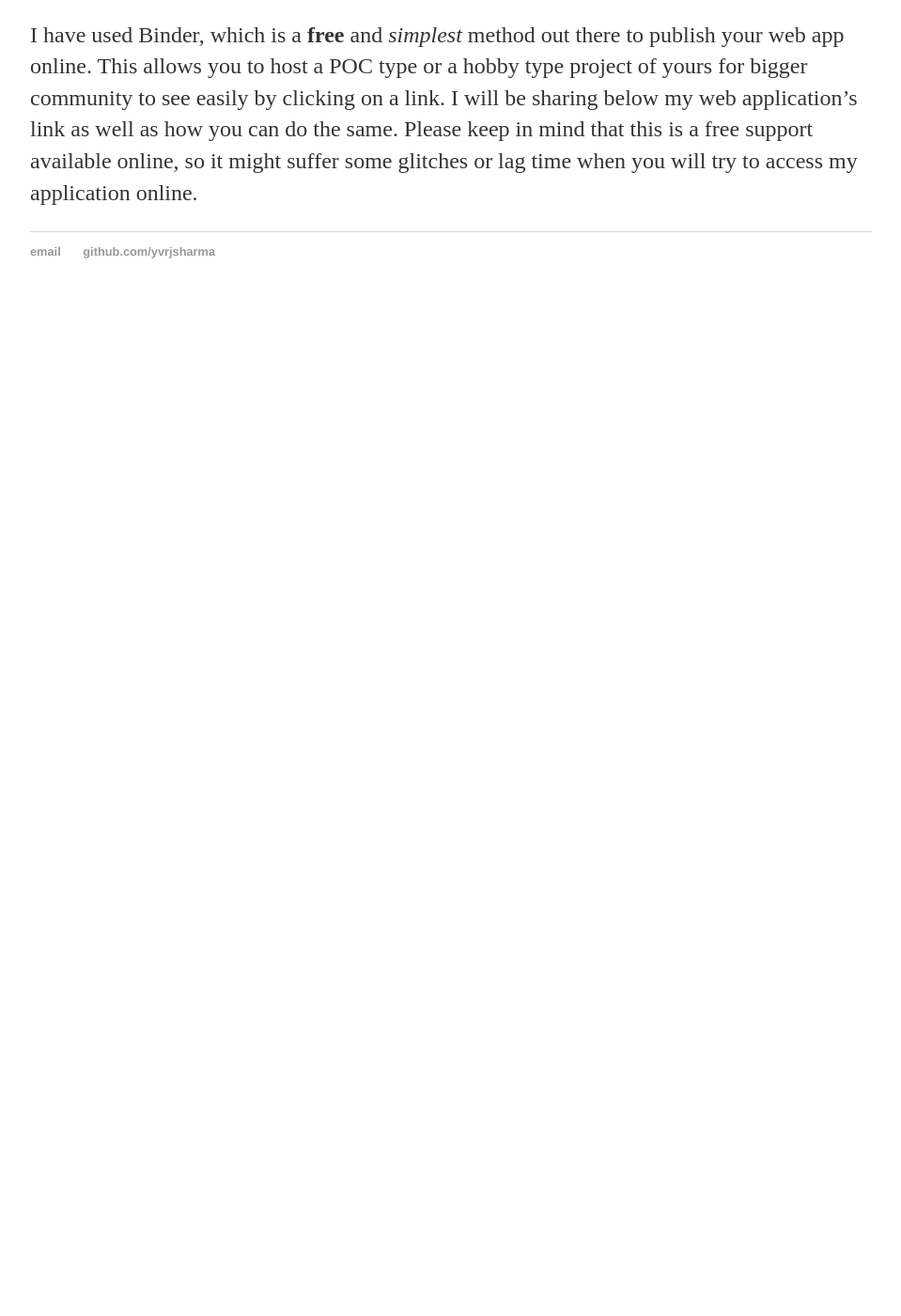
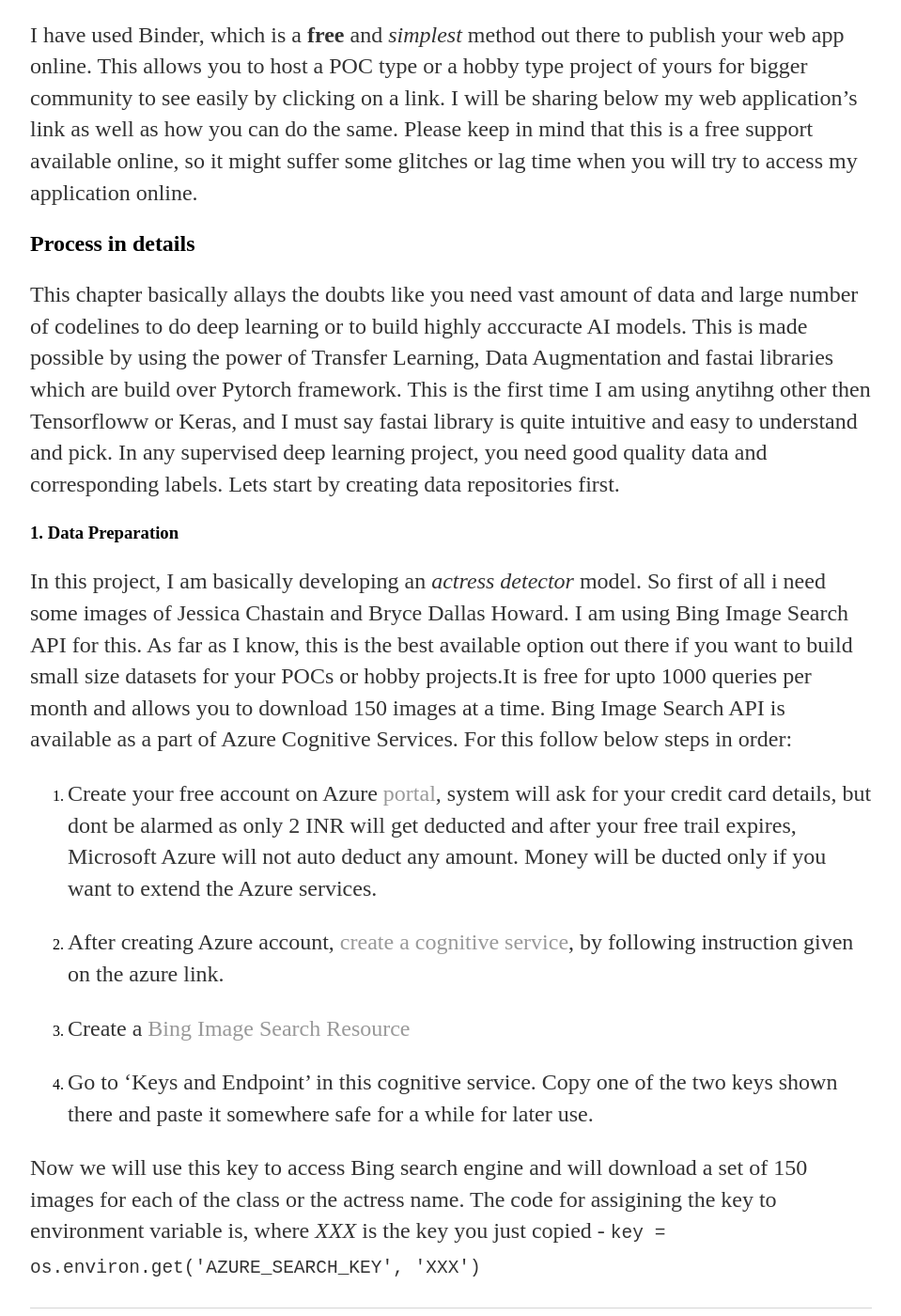
Before and after one commit to yvrjsharma/yvrjsharma.github.io, a Jekyll site: the page built from _posts/2020-09-17-fastai-chap2-build-deploy-dl-models.md, in a window 1280 px wide and 1400 px high, scrolled down 4291 px. Shown: the whole window at 94% size, without its empty margins (160-1119 px from the left). Built offline with Jekyll 4.4.1, drawn with Linux system fonts in a browser that asks for light colours; before the commit the page ends 4626 px from its top, so only the background shows below that.

Commit message:
Update bolg

```diff
--- a/_posts/2020-09-17-fastai-chap2-build-deploy-dl-models.md
+++ b/_posts/2020-09-17-fastai-chap2-build-deploy-dl-models.md
@@ -26,3 +26,21 @@ So, I have build a fun web appliction using the techniques that i have learned f
 ![](/images/mybinder.png)
 
 I have used Binder, which is a **free** and _simplest_ method out there to publish your web app online. This allows you to host a POC type or a hobby type project of yours for bigger community to see easily by clicking on a link. I will be sharing below my web application's link as well as how you can do the same. Please keep in mind that this is a free support available online, so it might suffer some glitches or lag time when you will try to access my application online.
+
+## Process in details
+
+This chapter basically allays the doubts like you need vast amount of data and large number of codelines to do deep learning or to build highly acccuracte AI models. This is made possible by using the power of Transfer Learning, Data Augmentation and fastai libraries which are build over Pytorch framework. This is the first time I am using anytihng other then Tensorfloww or Keras, and I must say fastai library is quite intuitive and easy to understand and pick. In any supervised deep learning project, you need good quality data and corresponding labels. Lets start by creating data repositories first.
+
+### 1.  Data Preparation
+In this project, I am basically developing an _actress detector_ model. So first of all i need some images of Jessica Chastain and Bryce Dallas Howard. I am using Bing Image Search API for this. As far as I know, this is the best available option out there if you want to build small size datasets for your POCs or hobby projects.It is free for upto 1000 queries per month and allows you to download 150 images at a time. Bing Image Search API is available as a part of Azure Cognitive Services. For this follow below steps in order:
+
+1. Create your free account on Azure [portal](https://azure.microsoft.com/en-in/free/), system will ask for your credit card details, but dont be alarmed as only 2 INR will get deducted and after your free trail expires, Microsoft Azure will not auto deduct any amount. Money will be ducted only if you want to extend the Azure services.
+
+2. After creating Azure account, [create a cognitive service](https://portal.azure.com/#create/Microsoft.CognitiveServicesAllInOne), by following instruction given on the azure link.
+
+3. Create a [Bing Image Search Resource](https://portal.azure.com/#create/Microsoft.CognitiveServicesBingSearch-v7)
+
+4. Go to 'Keys and Endpoint' in this cognitive service. Copy one of the two keys shown there and paste it somewhere safe for a while for later use.
+
+Now we will use this key to access Bing search engine and will download a set of 150 images for each of the class or the actress name. The code for assigining the key to environment variable is, where _XXX_ is the key you just copied  -
+                    `key = os.environ.get('AZURE_SEARCH_KEY', 'XXX')`
```
